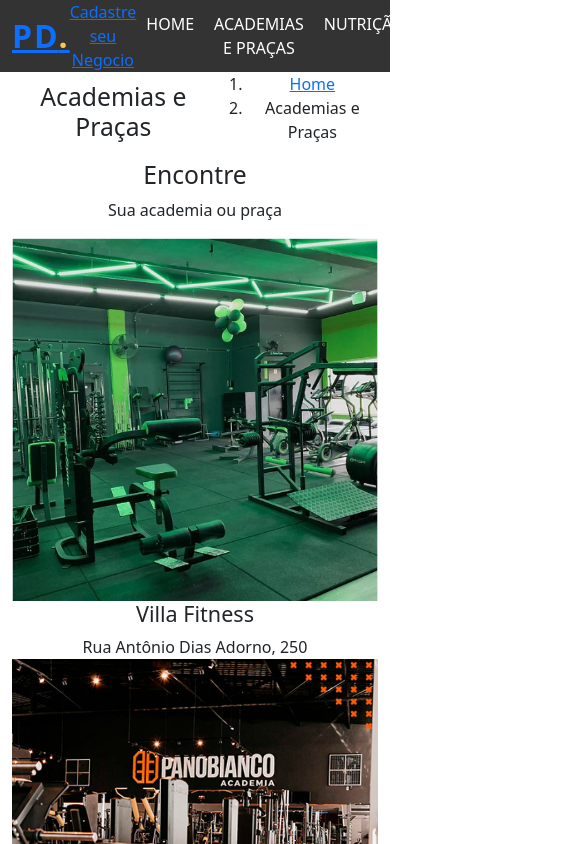
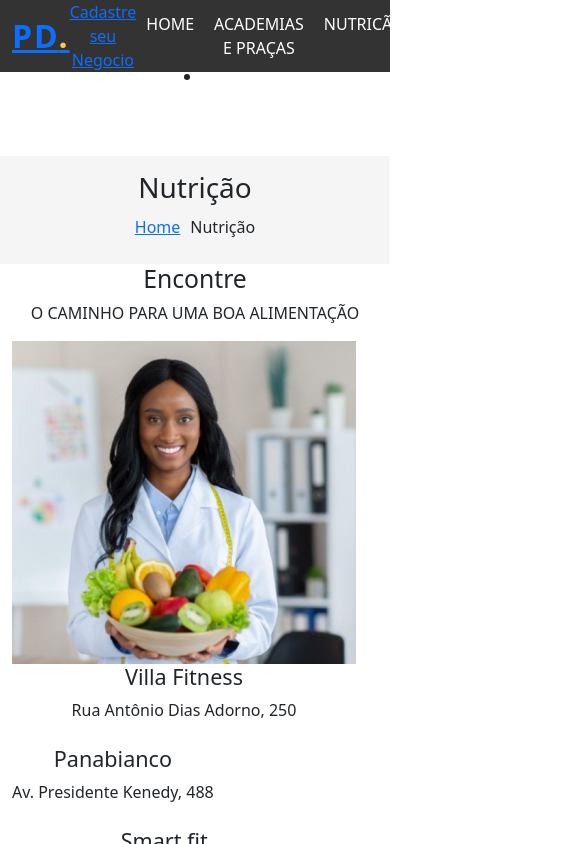
Before and after one commit to Lucas7842/Bem-Estar-Front, a React (Create React App) app: page / in a window 390 px wide. Shown: the top 844 px of the page, 585 px wide, since content can reach past the window. Built offline with nearby package versions, Linux system fonts and the light colour scheme.

Commit message:
Criação da tela de nutrição

```diff
--- a/package.json
+++ b/package.json
@@ -11,6 +11,7 @@
     "react": "^18.2.0",
     "react-dom": "^18.2.0",
     "react-icons": "^5.2.0",
+    "react-router-dom": "^6.23.0",
     "react-scripts": "5.0.1",
     "web-vitals": "^2.1.4"
   },
--- a/src/App.js
+++ b/src/App.js
@@ -1,16 +1,19 @@
 
 import './App.css';
+import { Team } from './Componentes/Telas/Academias/academia';
 //import ConsultaUsuario from './Componentes/ConsultaUsuario';
 //import  { HeaderComponent, Footer, HeroSection, AboutSection, ServicesSection, FeaturesSection } from './Componentes/Telas/Academias';
-import { HeaderComponent, Breadcrumbs, Team, SearchSection } from './Componentes/Telas/Academias/academia';
+//import { HeaderComponent, Breadcrumbs, Team, SearchSection } from './Componentes/Telas/Academias/academia';
+import {Header,NavBar,NavItem, Breadcrumbs,Teams} from "./Componentes/Telas/Academias/nutricao";
 
 function App() {
   return (
     <div className="App">
-     <HeaderComponent/>
-     <Breadcrumbs/>
-     <Team/>
-    <SearchSection/>
+     <Header/>
+     <NavBar/>
+     <NavItem/>
+   <Breadcrumbs/>
+   <Teams/>
     </div>
   );
 }
--- /dev/null
+++ b/src/Componentes/Telas/Academias/nutricao.js
@@ -0,0 +1,151 @@
+import React, { useState } from "react";
+import "bootstrap/dist/css/bootstrap.min.css";
+import"../Academias/styles.css";
+import Nutri from "../../img/team/nutrionista1.png";
+// Header da nutrição
+// Componente para cada item de navegação
+const NavItem = ({ link, text }) => (
+  <li>
+    <a className="nav-link scrollto" href={link}>{text}</a>
+  </li>
+);
+
+// Componente para a barra de navegação
+const NavBar = () => (
+  <nav id="navbar" className="navbar order-last order-lg-0">
+    <ul>
+      <NavItem link="index.html" text="HOME" />
+      <NavItem link="academia.html" text="ACADEMIAS E PRAÇAS" />
+      {/* <NavItem link="dicas.html" text="DICAS E BEM-ESTAR" /> */}
+      <NavItem link="nutricao.html" text="NUTRICÃO" />
+      <NavItem link="personal.html" text="PERSONAL" />
+      <NavItem link="saudemental.html" text="SAÚDE MENTAL" />
+    </ul>
+    <i className="bi bi-list mobile-nav-toggle"></i>
+  </nav>
+);
+
+// Componente para o cabeçalho
+const Header = () => (
+  <header id="header" className="fixed-top header-inner-pages">
+    <div className="container d-flex align-items-center justify-content-lg-between">
+      <h1 className="logo me-auto me-lg-0">
+        <a href="index.html">PD<span>.</span></a>
+      </h1>
+      {/* <a href="index.html" className="logo me-auto me-lg-0">
+        <img src="assets/img/logo.png" alt="" className="img-fluid" />
+      </a> */}
+      <NavBar />
+      <a href="#about" className="get-started-btn scrollto">Cadastre seu Negocio</a>
+    </div>
+  </header>
+);
+
+const Breadcrumbs = () => {
+  return (
+    <section className="breadcrumbs">
+      <div className="container">
+        <div className="d-flex justify-content-between align-items-center">
+          <h2>Nutrição</h2>
+          <ol>
+            <li><a href="index.html">Home</a></li>
+            <li>Nutrição</li>
+          </ol>
+        </div>
+      </div>
+    </section>
+  );
+};
+// Team Section
+function Teams() {
+  return (
+    <section id="team" className="team">
+      <div className="container" data-aos="fade-up">
+
+        <div className="section-title">
+          <h2>Encontre</h2>
+          <p>O CAMINHO PARA UMA BOA ALIMENTAÇÃO</p>
+        </div>
+
+        <div className="row">
+
+          <div className="col-lg-3 col-md-6 d-flex align-items-stretch">
+            <div className="member" data-aos="fade-up" data-aos-delay="100">
+              <div className="member-img">
+                <img src={Nutri} className="img-fluid" alt="Nutri" />
+                <div className="social">
+                  <a href=""><i className="bi bi-twitter"></i></a>
+                  <a href=""><i className="bi bi-facebook"></i></a>
+                  <a href=""><i className="bi bi-instagram"></i></a>
+                  <a href=""><i className="bi bi-linkedin"></i></a>
+                </div>
+              </div>
+              <div className="member-info">
+                <h4>Villa Fitness</h4>
+                <span>Rua Antônio Dias Adorno, 250</span>
+              </div>
+            </div>
+          </div>
+
+          <div className="col-lg-3 col-md-6 d-flex align-items-stretch">
+            <div className="member" data-aos="fade-up" data-aos-delay="200">
+              <div className="member-img">
+                <img src="" className="img-fluid" alt="" />
+                <div className="social">
+                  <a href=""><i className="bi bi-twitter"></i></a>
+                  <a href=""><i className="bi bi-facebook"></i></a>
+                  <a href=""><i className="bi bi-instagram"></i></a>
+                  <a href=""><i className="bi bi-linkedin"></i></a>
+                </div>
+              </div>
+              <div className="member-info">
+                <h4>Panabianco</h4>
+                <span>Av. Presidente Kenedy, 488</span>
+              </div>
+            </div>
+          </div>
+
+          <div className="col-lg-3 col-md-6 d-flex align-items-stretch">
+            <div className="member" data-aos="fade-up" data-aos-delay="300">
+              <div className="member-img">
+                <img src="" className="img-fluid" alt="" />
+                <div className="social">
+                  <a href=""><i className="bi bi-twitter"></i></a>
+                  <a href=""><i className="bi bi-facebook"></i></a>
+                  <a href=""><i className="bi bi-instagram"></i></a>
+                  <a href=""><i className="bi bi-linkedin"></i></a>
+                </div>
+              </div>
+              <div className="member-info">
+                <h4>Smart fit</h4>
+                <span>Avenida Nossa Senhora das Vitórias, 188</span>
+              </div>
+            </div>
+          </div>
+
+          <div className="col-lg-3 col-md-6 d-flex align-items-stretch">
+            <div className="member" data-aos="fade-up" data-aos-delay="400">
+              <div className="member-img">
+                <img src="" className="img-fluid" alt="" />
+                <div className="social">
+                  <a href=""><i className="bi bi-twitter"></i></a>
+                  <a href=""><i className="bi bi-facebook"></i></a>
+                  <a href=""><i className="bi bi-instagram"></i></a>
+                  <a href=""><i className="bi bi-linkedin"></i></a>
+                </div>
+              </div>
+              <div className="member-info">
+                <h4>Bluefit</h4>
+                <span>Av. Sete de Setembro, 97</span>
+              </div>
+            </div>
+          </div>
+
+        </div>
+
+      </div>
+    </section>
+  );
+}
+
+export {Header, NavBar, NavItem, Breadcrumbs,Teams};
--- a/src/Componentes/Telas/Academias/styles.css
+++ b/src/Componentes/Telas/Academias/styles.css
@@ -324,3 +324,70 @@ body, html {
 .search-section #resultsTable th {
   background-color: #f2f2f2;
 }
+/*Aqui começa o css da página de nutrição*/
+/* Breadcrumbs  */
+/* Define o estilo da seção de migalhas de pão */
+.breadcrumbs {
+  padding: 15px 0; /* Adiciona preenchimento acima e abaixo da seção */
+  background: whitesmoke; /* Define o fundo da seção */
+  min-height: 40px; /* Define a altura mínima da seção */
+  margin-top: 74px; /* Adiciona uma margem superior */
+}
+
+/* Define o estilo do título da seção de migalhas de pão */
+.breadcrumbs h2 {
+  font-size: 28px; /* Define o tamanho da fonte */
+  font-weight: 400; /* Define a espessura da fonte */
+  margin: 0; /* Remove a margem padrão */
+}
+
+/* Define o estilo da lista ordenada de migalhas de pão */
+.breadcrumbs ol {
+  display: flex; /* Exibe os itens da lista em linha */
+  flex-wrap: wrap; /* Permite que os itens da lista quebrem para a próxima linha se necessário */
+  list-style: none; /* Remove os marcadores de lista */
+  padding: 0; /* Remove o preenchimento interno */
+  margin: 0; /* Remove a margem padrão */
+}
+
+/* Define o estilo para os itens da lista de migalhas de pão, exceto o primeiro */
+.breadcrumbs ol li+li {
+  padding-left: 10px; /* Adiciona espaço à esquerda entre os itens */
+}
+
+/* Define o estilo para o separador entre os itens da lista de migalhas de pão */
+.breadcrumbs ol li+li::before {
+  display: inline-block; /* Exibe o separador como um bloco inline */
+  padding-right: 10px; /* Adiciona espaço à direita do separador */
+  color: #2f2f2f; /* Define a cor do separador */
+  content: "/"; /* Define o conteúdo do separador */
+}
+
+/* Define o estilo para telas menores que 992px */
+@media (max-width: 992px) {
+  .breadcrumbs {
+    margin-top: 68px; /* Redefine a margem superior para telas menores */
+  }
+
+  .breadcrumbs .d-flex {
+    display: block !important; /* Exibe o container de forma de bloco */
+  }
+
+  .breadcrumbs ol {
+    display: block; /* Exibe os itens da lista em bloco */
+    padding: 5px 0; /* Adiciona um pequeno preenchimento vertical */
+  }
+
+  .breadcrumbs ol li {
+    display: inline-block; /* Exibe os itens da lista em linha */
+    padding: 5px 10px; /* Adiciona um pequeno preenchimento */
+  }
+
+  .breadcrumbs ol li+li {
+    padding-left: 0; /* Remove o preenchimento à esquerda entre os itens */
+  }
+
+  .breadcrumbs ol li+li::before {
+    display: none; /* Oculta o separador "/" em telas menores */
+  }
+}
```
Also changed, not shown: 1 other file (tests, documents, lock files or other folders).
